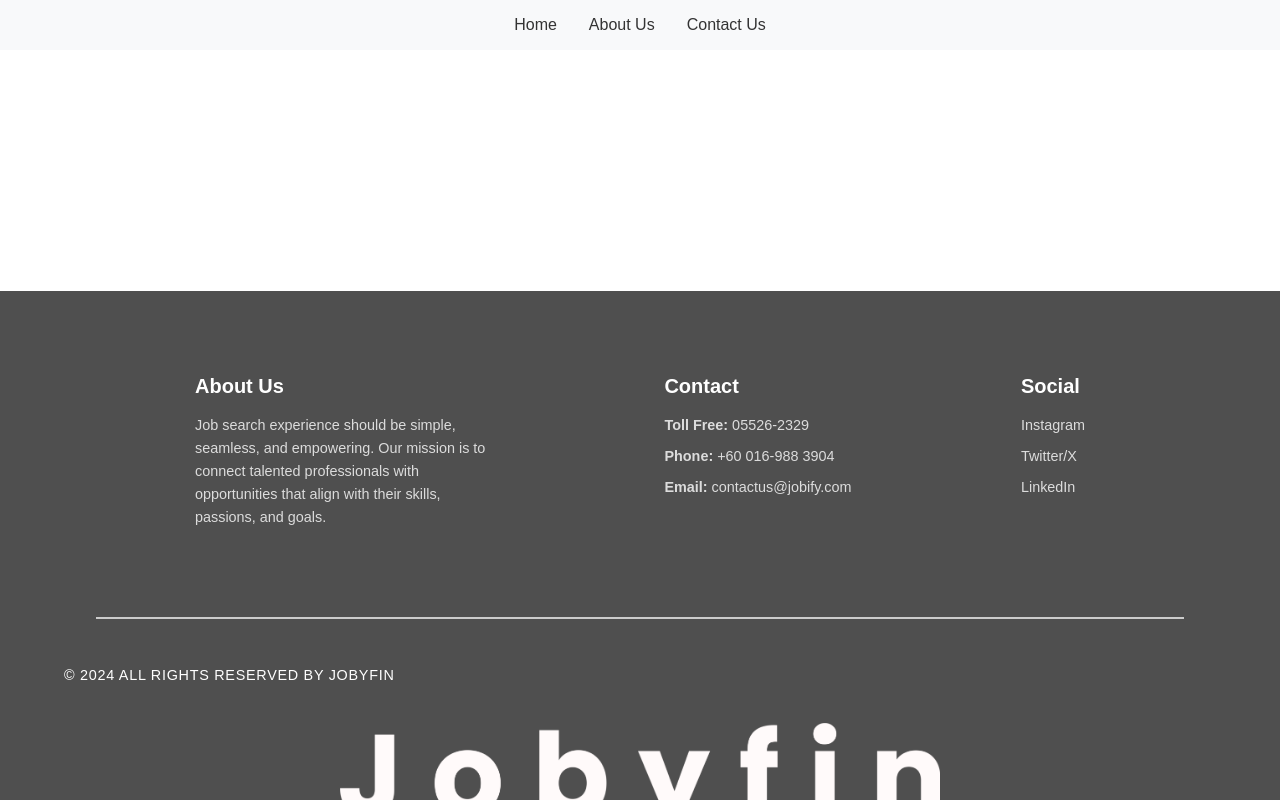
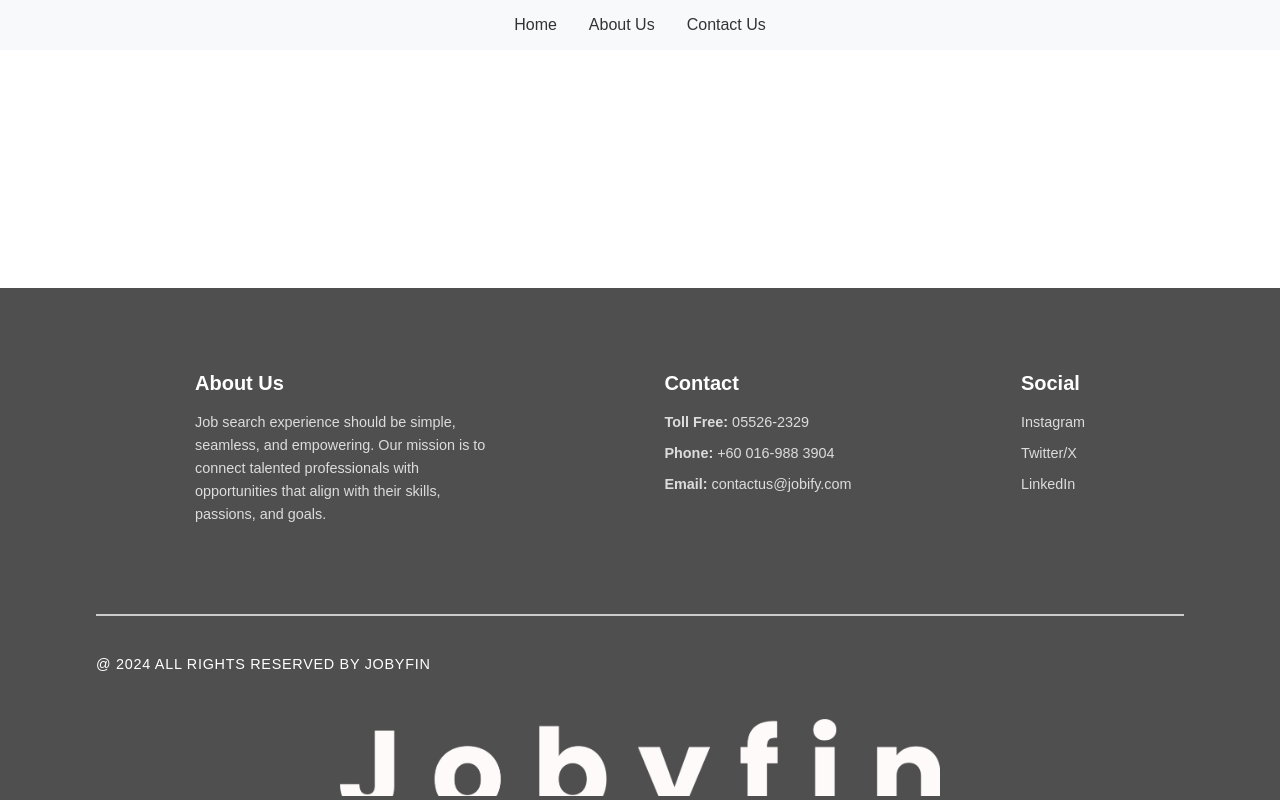
Before and after one commit to navigateSliding/job-finder-website, a plain HTML site: page nav_footer.html in a window 1280 px wide. Drawn offline with Linux system fonts and the light colour scheme.

Commit message:
Updating Footer Style

```diff
--- a/nav_footer.html
+++ b/nav_footer.html
@@ -45,23 +45,20 @@
       footer {
         background-color: #4f4f4f;
         color: #fff;
-        padding: 2rem 0;
+        padding: 2rem 0 0 0;
         display: flex;
         flex-direction: column;
         align-items: center;
-
-        padding-bottom: 0px;
+        position: relative;
       }
 
       .footer-top {
         margin-top: 2rem;
         display: flex;
-        flex-wrap: wrap;
         gap: 10%;
         width: 90%;
         max-width: 80%;
         justify-content: space-evenly;
-        /* 默认文本居中 */
       }
 
       .footer-top > div {
@@ -72,7 +69,6 @@
         font-size: 1.25rem;
         font-weight: bold;
         margin-bottom: 1rem;
-        /* 标题居中 */
       }
 
       .footer-top p,
@@ -92,25 +88,27 @@
         border: none;
         border-bottom: 2px solid #ccc;
         width: 85%;
-        margin: 5rem 0 3rem 0;
+        margin: 5rem 0 2.5rem 0;
       }
 
       .footer-bottom {
+        width: 85%;
         font-size: 0.9rem;
         text-transform: uppercase;
         letter-spacing: 0.05em;
+        margin-bottom: 8rem;
         text-align: left;
-        /* 设置文字左对齐 */
-        width: 90%;
-        /* 宽度限制为 90%，贴近左侧 */
-        margin-bottom: 1.5rem;
       }
 
-      .footer-logo img {
-        display: block;
-        margin: 1rem auto 0;
+      .footer-logo-container {
+        position: absolute;
+        bottom: 0;
+        width: 100%;
+        text-align: center;
+      }
+
+      .footer-bottom-logo {
         max-width: 600px;
-        /* 放大 logo */
         height: auto;
       }
 
@@ -118,16 +116,18 @@
         .footer-top {
           flex-direction: column;
           text-align: center;
-          /* 小屏幕下文本居中 */
         }
 
         .footer-divider {
           width: 100%;
         }
 
-        .footer-logo img {
-          max-width: 300px;
-          /* 小屏幕下缩小 logo */
+        .footer-bottom {
+          width: 100%;
+        }
+
+        .footer-bottom-logo {
+          max-width: 200px;
         }
       }
     </style>
@@ -146,8 +146,7 @@
 
     <footer>
       <div class="footer-top">
-        <!-- About Us Section -->
-        <div class="about-us-section">
+        <div>
           <h3>About Us</h3>
           <p>
             Job search experience should be simple, seamless, and empowering.
@@ -155,15 +154,13 @@
             that align with their skills, passions, and goals.
           </p>
         </div>
-        <!-- Contact Section -->
-        <div class="contact-section">
+        <div>
           <h3>Contact</h3>
           <p><b>Toll Free:</b> 05526-2329</p>
           <p><b>Phone:</b> +60 016-988 3904</p>
           <p><b>Email:</b> contactus@jobify.com</p>
         </div>
-        <!-- Social Section -->
-        <div class="social-section">
+        <div>
           <h3>Social</h3>
           <p><a href="#instagram">Instagram</a></p>
           <p><a href="#twitter-x">Twitter/X</a></p>
@@ -171,9 +168,13 @@
         </div>
       </div>
       <hr class="footer-divider" />
-      <div class="footer-bottom">© 2024 All Rights Reserved by Jobyfin</div>
-      <div class="footer-logo">
-        <img src="./assets/Logo/Jobyfin.png" alt="Jobyfin Logo" />
+      <div class="footer-bottom">@ 2024 ALL RIGHTS RESERVED BY JOBYFIN</div>
+      <div class="footer-logo-container">
+        <img
+          src="assets/Logo/Jobyfin.png"
+          alt="Jobyfin Logo"
+          class="footer-bottom-logo"
+        />
       </div>
     </footer>
   </body>
```
